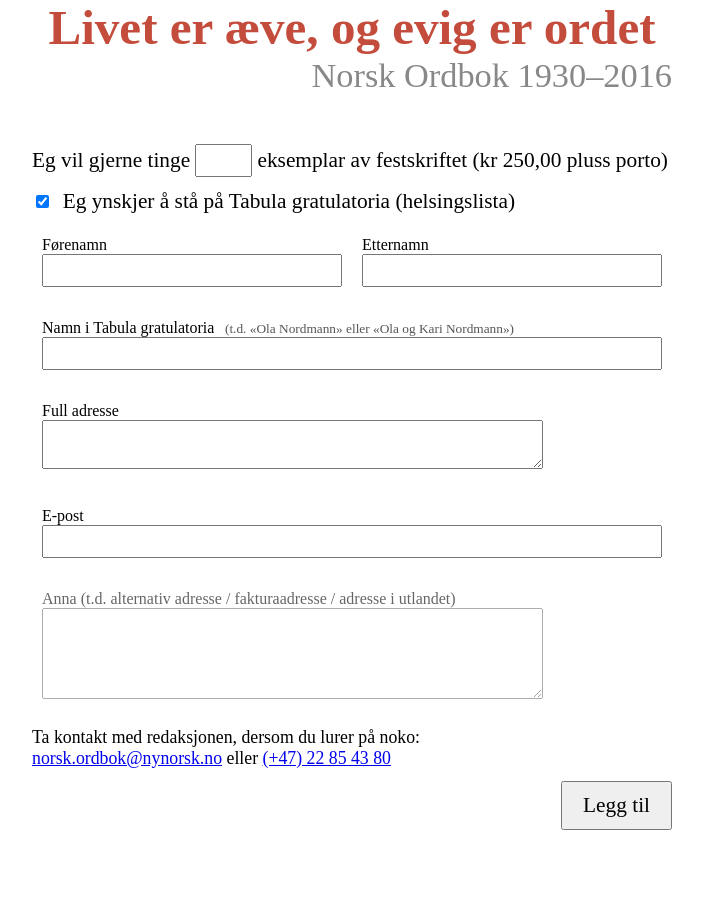
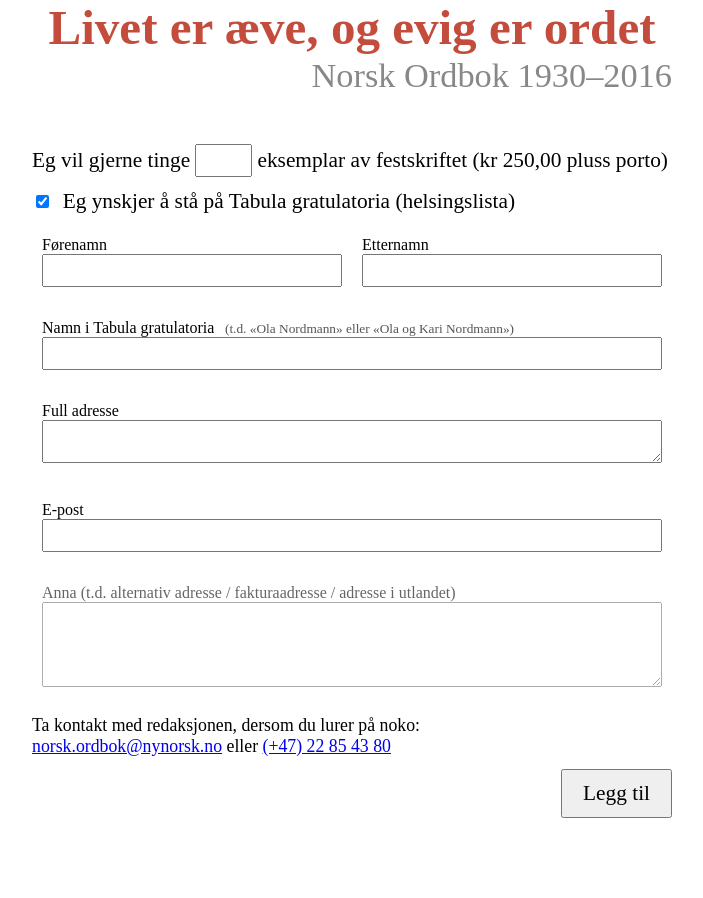
Before and after one commit to Velmont/tabulagratulatoria, a Django app: template tg/ui/templates/ui/adder.html in a window 1280 px wide. Shown: the part 34-932 px from the top of the page, without its empty margins (288-991 px from the left). After the commit the page ends 852 px from the top, so only its background shows below. Run offline with Django 3.2, Linux system fonts and the light colour scheme; the template is opened without the code that fills it: values that come from a table or form of the project are taken from there, others are empty; parts of the project's set-up code (start-up, migrations or seed data) failed here and were passed over; some libraries are stand-ins or nearby versions.

Commit message:
Work a wee bit more sanely on mobile

```diff
--- a/tg/templates/base.html
+++ b/tg/templates/base.html
@@ -1,6 +1,7 @@
 <!doctype html>
 <meta charset=utf-8>
 <title>{{ page_title|default:"Festskrift til Norsk Ordbok" }}</title>
+<meta name=viewport content="width=device-width, initial-scale=1">
 
 <style>
 body, input, textarea {
@@ -8,8 +9,9 @@
 }
 #wrap {
   margin: 0 auto;
+  max-width: 640px;
+  min-width: 400px;
   padding: 0 0 60px;
-  width: 640px;
 }
 </style>
 
--- a/tg/ui/templates/ui/adder.html
+++ b/tg/ui/templates/ui/adder.html
@@ -22,7 +22,7 @@
 input[type=checkbox] {
   flex-shrink: 0;
 }
-input[type=text], input[type=email] {
+textarea, input[type=text], input[type=email] {
   box-sizing: border-box;
   width: 100%;
 }
```
